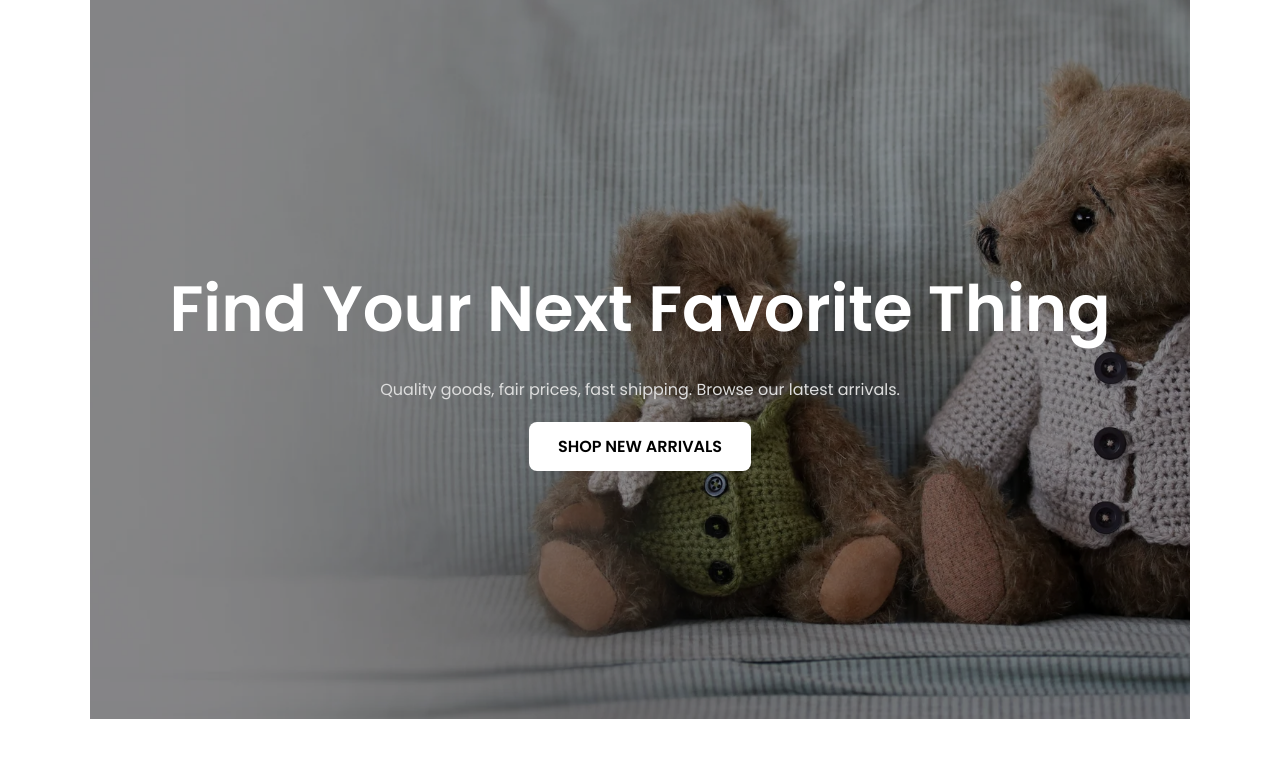
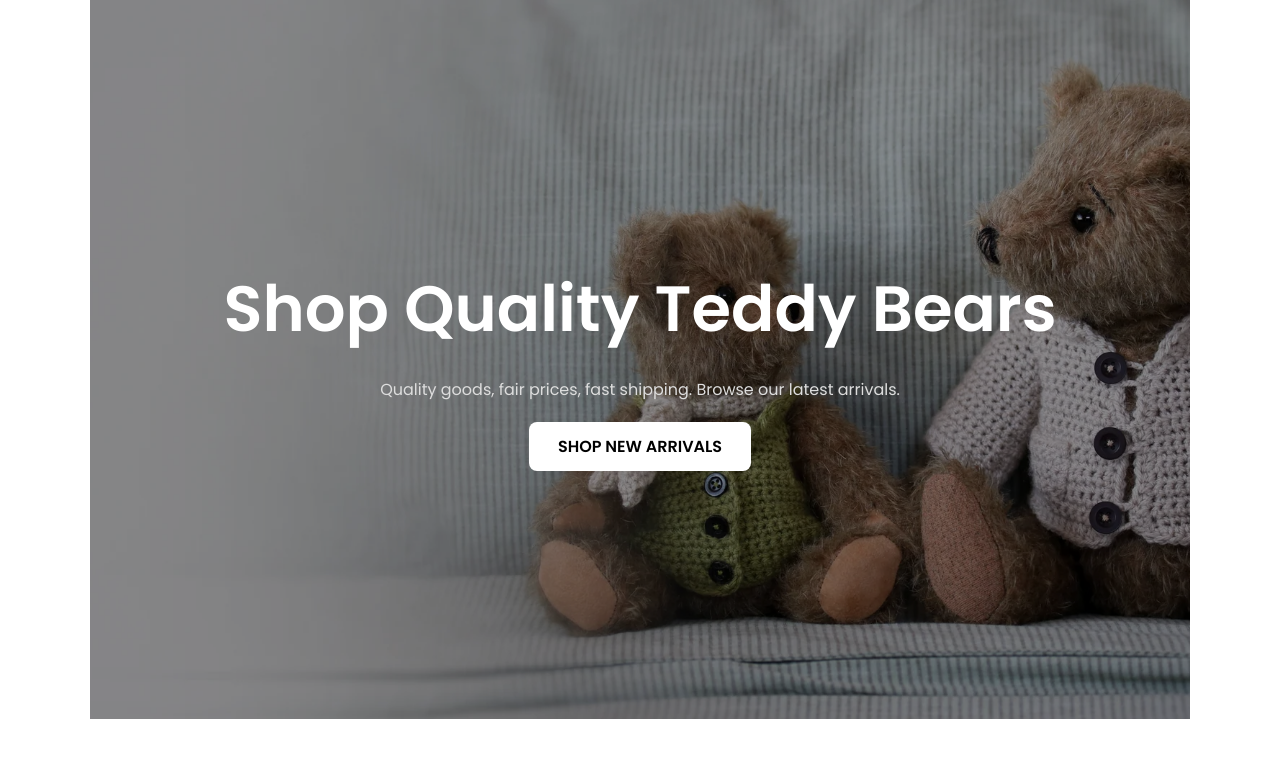
Before and after one commit to lofitemi9/Computer-Programming, a PHP site: page / in a window 1280 px wide. Shown: the part 97-856 px from the top of the page. Run offline with PHP 8.4, Linux system fonts and the light colour scheme.

Commit message:
updated hero text and styles, modified search input placeholder, removed product-grid class from shop.php section

```diff
--- a/Georgian_Comp/PHP_Lessons/CSS-PHP-Project/css/styles.css
+++ b/Georgian_Comp/PHP_Lessons/CSS-PHP-Project/css/styles.css
@@ -148,6 +148,7 @@ body {
 .grid-3 {
   grid-template-columns: repeat(auto-fit, minmax(250px, 1fr));
   margin-top: 3rem;
+  padding-bottom: 3rem;
 }
 .card {
   background: #fafafa;
--- a/Georgian_Comp/PHP_Lessons/CSS-PHP-Project/inc/header.php
+++ b/Georgian_Comp/PHP_Lessons/CSS-PHP-Project/inc/header.php
@@ -6,7 +6,6 @@ $current = basename($_SERVER['PHP_SELF']);
 ?>
 <!DOCTYPE html>
 <html lang="en">
-
 <head>
   <!-- header basics -->
   <meta charset="UTF-8" />
@@ -20,14 +19,11 @@ $current = basename($_SERVER['PHP_SELF']);
   <!-- site css -->
   <link rel="stylesheet" href="<?= $base ?>/css/styles.css" />
 </head>
-
 <body class="<?= isset($bodyClass) ? htmlspecialchars($bodyClass) : '' ?>">
   <!-- top navigation -->
   <header class="site-header">
     <div class="container header-inner">
-            <a class="brand" href="<?= $base ?>/index.
-      <!-- span for two diff colors -->
-      php">Teddy<span>Bear</span></a>
+      <a class="brand" href="<?= $base ?>/index.php">Teddy<span>Bear</span></a>
 
       <nav class="nav" aria-label="Primary">
         <ul class="nav-list">
--- a/Georgian_Comp/PHP_Lessons/CSS-PHP-Project/index.php
+++ b/Georgian_Comp/PHP_Lessons/CSS-PHP-Project/index.php
@@ -10,7 +10,7 @@ include __DIR__ . '/inc/header.php';
 <!-- hero section -->
 <section class="hero">
     <div class="hero-content">
-        <h1>Find Your Next Favorite Thing</h1>
+        <h1>Shop Quality Teddy Bears</h1>
         <p>Quality goods, fair prices, fast shipping. Browse our latest arrivals.</p>
         <a class="btn" href="<?= $base ?>/templates/shop.php">Shop New Arrivals</a>
     </div>
--- a/Georgian_Comp/PHP_Lessons/CSS-PHP-Project/templates/shop.php
+++ b/Georgian_Comp/PHP_Lessons/CSS-PHP-Project/templates/shop.php
@@ -24,10 +24,9 @@ include __DIR__ . '/../inc/header.php';
 </section>
 
 <!-- product grid (static placeholders) -->
-<section class="grid grid-3 product-grid container">
+<section class="grid grid-3 container">
     <?php for ($i = 1; $i <= 9; $i++): ?>
         <article class="card">
-            <!-- replicates the card -->
             <img src="<?= $base ?>/img/placeholder-<?= ($i % 3) + 1 ?>.jpg" alt="Product placeholder <?= $i ?>">
             <h3>Product Title <?= $i ?></h3>
             <p>$00.00</p>
```
Also changed, not shown: Georgian_Comp/PHP_Lessons/CSS-PHP-Project/README .md (+1 -1 lines). Lines whose indentation alone changed are shown as unchanged.
